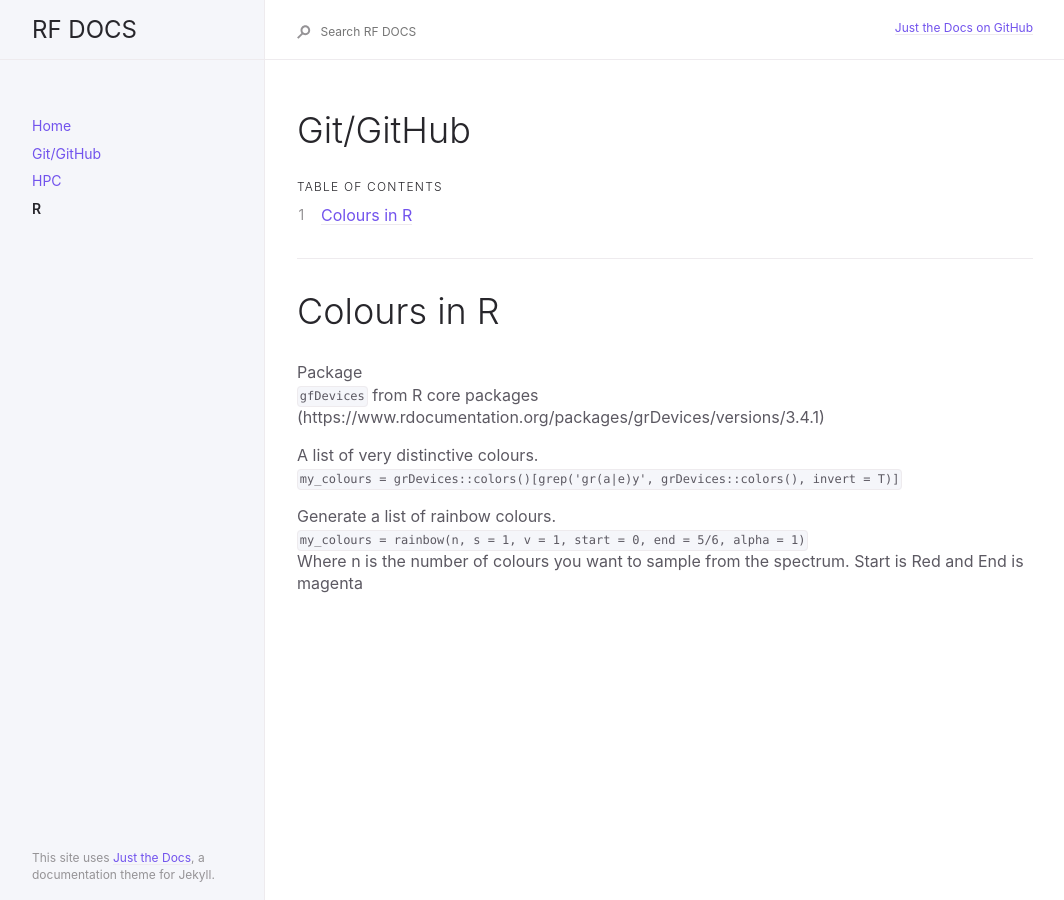
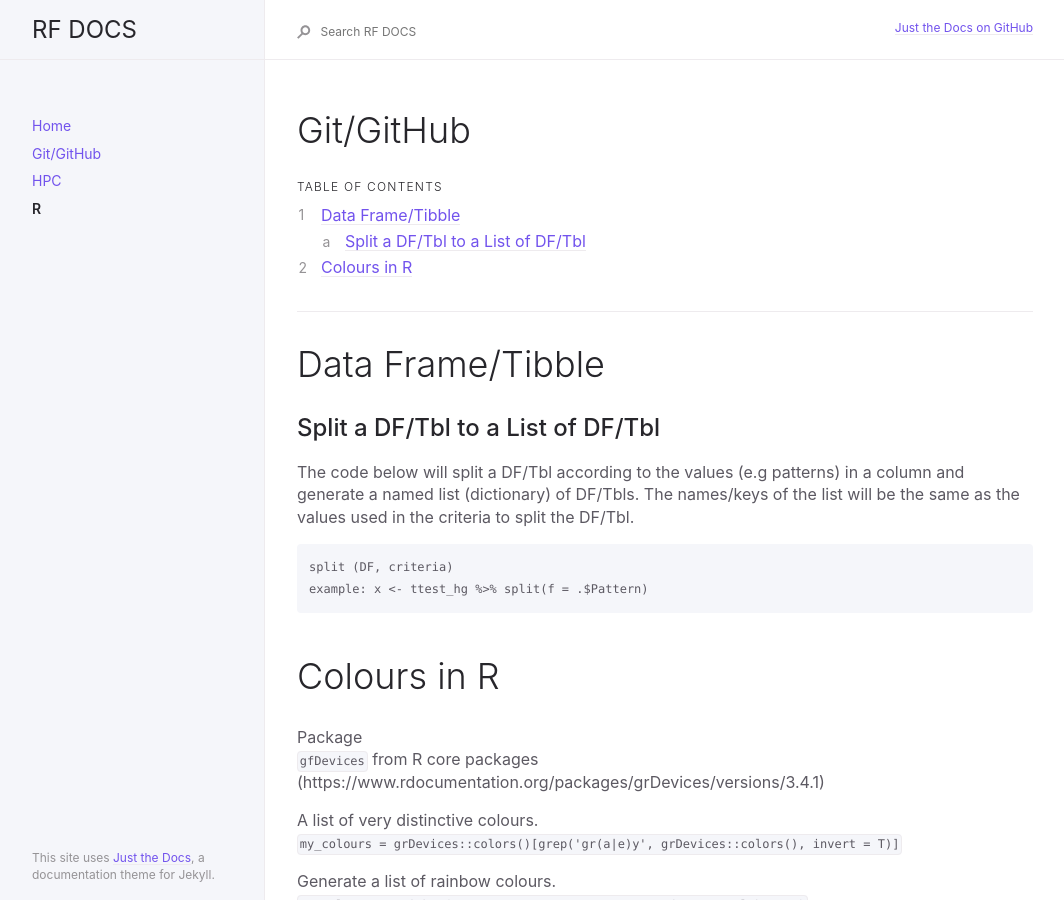
Before and after one commit to rohitfarmer/docs, a Jekyll site: the page built from docs/r.md, in a window 1280 px wide. Shown: the whole page, without its empty margins (91-1155 px from the left). Built offline with Jekyll 4.4.1, drawn with Linux system fonts in a browser that asks for light colours.

Commit message:
split df

````diff
--- a/docs/r.md
+++ b/docs/r.md
@@ -16,6 +16,16 @@ description: "R commands and packages."
 
 ---
 
+# Data Frame/Tibble
+## Split a DF/Tbl to a List of DF/Tbl
+
+The code below will split a DF/Tbl according to the values (e.g patterns) in a column and generate a named list (dictionary) of DF/Tbls. The names/keys of the list will be the same as the values used in the criteria to split the DF/Tbl.
+
+```
+split (DF, criteria)
+example: x <- ttest_hg %>% split(f = .$Pattern)
+```
+
 # Colours in R
 
 Package
````
